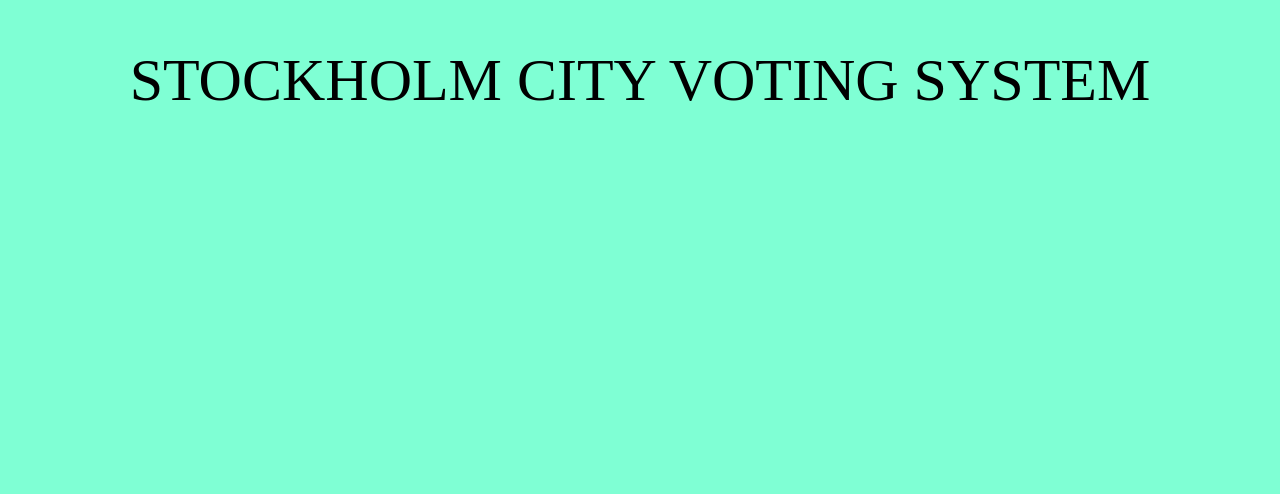
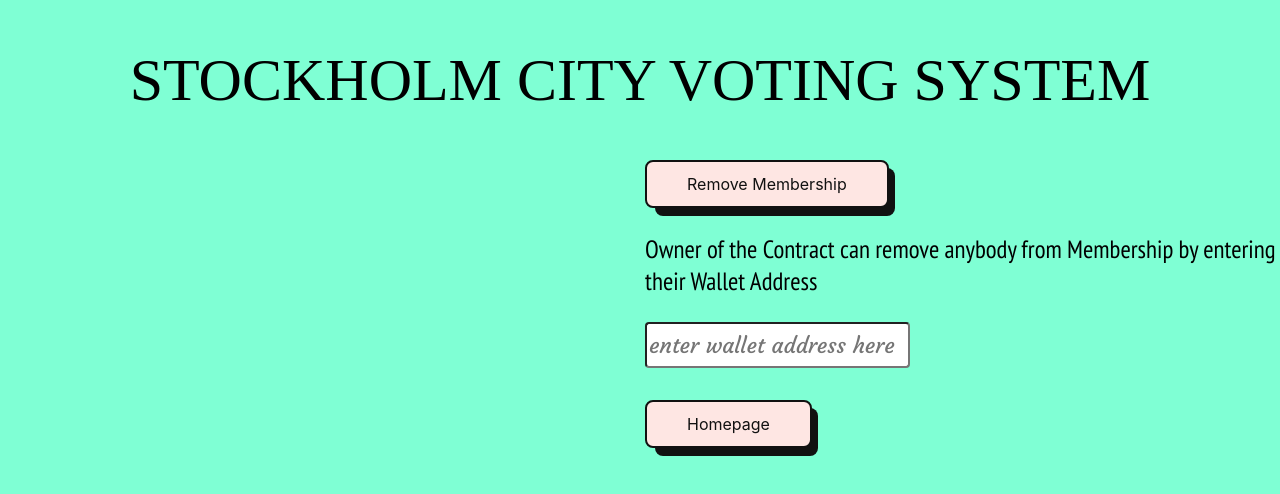
Before and after one commit to abdulhakim-altunkaya/Solidity-Voting, a React (Create React App) app: page /remove in a window 1280 px wide. Shown: the top 494 px of the page. Built offline with nearby package versions, Linux system fonts and the light colour scheme; a web font is replaced by a local one.

Commit message:
leave membership component is finished. Remove membership is also finished but a test will be done. There are some updates in other components

```diff
--- a/src/components/WAChooseMain.js
+++ b/src/components/WAChooseMain.js
@@ -35,7 +35,7 @@ function WAChooseMain() {
     }
     return (
         <div>
-            <button className='button-56 redButton' onClick={chooseMain}>Choose Proposal (Only Owner)</button>
+            <button className='button-56' onClick={chooseMain}>Choose Proposal (Only Owner)</button>
             <p>{message}</p>
             <input type="number" value={inputValue} onChange={ e => setInputValue(e.target.value) } required />
             <br />
--- a/src/components/WACloseVoting.js
+++ b/src/components/WACloseVoting.js
@@ -31,7 +31,7 @@ function WACloseVoting() {
 
   return (
     <div>
-        <button className='button-56 redButton' onClick={closeVotingSession}> Close Voting (only Owner)</button>
+        <button className='button-56' onClick={closeVotingSession}> Close Voting (only Owner)</button>
         <br />
         <input type="number" value={inputValue}
         onChange={e => setInputValue(e.target.value)}
--- a/src/components/WADetails.js
+++ b/src/components/WADetails.js
@@ -1,5 +1,6 @@
 import React from 'react';
 import WAMainProposal from './WAMainProposal';
+import WALeaveMembership from './WALeaveMembership';
 import { useNavigate } from 'react-router-dom';
 
 
@@ -9,7 +10,7 @@ function WADetails() {
 
     return (
         <div>
-            <WAMainProposal/>
+            <WAMainProposal />
             <button className='button-56' onClick={ () => navigate("/vote") }>Vote for Proposal</button>
             <br />
             <button className='button-56' onClick={ () => navigate("/member") }>Become Member</button>
@@ -19,6 +20,10 @@ function WADetails() {
             <button className='button-56 redButton' onClick={ () => navigate("/choose") }>Choose Proposal (Only Owner)</button>
             <br />
             <button className='button-56 redButton' onClick={ () => navigate("/close") }>Close Voting (Only Owner)</button>
+            <br />
+            <button className='button-56 redButton' onClick={ () => navigate("/remove") }>Remove Person (Only Owner)</button>
+            <br />
+            <WALeaveMembership />
         </div>
     )
 }
--- a/src/components/WALeaveMembership.js
+++ b/src/components/WALeaveMembership.js
@@ -2,11 +2,30 @@ import React from 'react'
 import { ABI } from './ContractABI';
 import { CONTRACT_ADDRESS} from "./ContractAddress";
 import { ethers } from "ethers";
-import { useState } from "react"
+import { useState } from "react";
+
 function WALeaveMembership() {
+    let contract;
+    let signer;
+    const CONTRACT_ABI = ABI;
+    const ADDRESS = CONTRACT_ADDRESS;
+    const connectContract = async () => {
+        const ABI = CONTRACT_ABI;
+        const Address = ADDRESS;
+        const provider = new ethers.providers.Web3Provider(window.ethereum);
+        signer = provider.getSigner();
+        contract = new ethers.Contract(Address, ABI, signer);
+    }
+
+    const leave = async () => {
+        connectContract();
+        const txResponse = await contract.leaveMembership();
+        await txResponse.wait();
+    }
+
   return (
     <div>
-        <button className='button-56' onClick={leaveMembership}>Leave Membership</button>
+        <button className='button-56 blackButton' onClick={leave}>Leave Membership</button>
     </div>
   )
 }
--- /dev/null
+++ b/src/components/WARemove.js
@@ -0,0 +1,51 @@
+import React from 'react';
+import { useState } from 'react';
+import { ABI } from "./ContractABI";
+import { CONTRACT_ADDRESS } from "./ContractAddress";
+import { ethers } from "ethers";
+import { useNavigate } from 'react-router-dom';
+
+function WARemove() {
+    const navigate = useNavigate();
+    let[someText, setSomeText] = useState("Owner of the Contract can remove anybody from Membership by entering their Wallet Address")
+
+    let[inputValue, setInputValue] = useState("");
+    let contract;
+    let signer;
+    const CONTRACT_ABI = ABI;
+    const ADDRESS = CONTRACT_ADDRESS;
+
+    const connectContract = async () => {
+        const ABI = CONTRACT_ABI;
+        const Address = ADDRESS;
+        const provider = new ethers.providers.Web3Provider(window.ethereum);
+        signer = provider.getSigner();
+        contract = new ethers.Contract(Address, ABI, signer);
+    }
+
+    const remove = async () => {
+        await connectContract();
+        if(inputValue.charAt(1) !== "x") {
+            alert("address type is invalid. Check what you entered inside input area again. ")
+        } else {
+            const txResponse = await contract.removeMember(inputValue);
+            await txResponse.wait();
+            setSomeText(`${inputValue} successfully removed`);
+        }
+
+    }
+    return (
+        <div>
+            <button className='button-56' onClick={remove}>Remove Membership</button>
+            <p>{someText}</p>
+            <input type="text" onChange={(e) => setInputValue(e.target.value)}
+            placeholder="enter wallet address here"/>
+            <br />
+            <br />
+            <button className='button-56' onClick={ () => navigate("/") }>Homepage</button>
+        </div>
+    )
+
+}
+
+export default WARemove
--- a/src/components/WriteArea.js
+++ b/src/components/WriteArea.js
@@ -6,7 +6,7 @@ import WABecomeMember from './WABecomeMember';
 import WAMakeProposal from './WAMakeProposal';
 import WAChooseMain from './WAChooseMain';
 import WACloseVoting from './WACloseVoting';
-
+import WARemove from './WARemove';
 
 function WriteArea() {
   return (
@@ -20,6 +20,7 @@ function WriteArea() {
               <Route path="/submit" element={ <WAMakeProposal /> }/>
               <Route path="/choose" element={ <WAChooseMain /> } />
               <Route path="/close" element={ <WACloseVoting /> } />
+              <Route path='/remove' element={ <WARemove /> } />
             </Routes>
         </Router>
     </div>
--- a/src/index.css
+++ b/src/index.css
@@ -149,3 +149,8 @@ input {
 .buttonyellow:hover {
   background-color: yellow;
 }
+.blackButton {
+  background-color: darkred;
+  color: white;
+  font-weight: bolder;
+}
```
Also changed, not shown: 1 other file (tests, documents, lock files or other folders).
